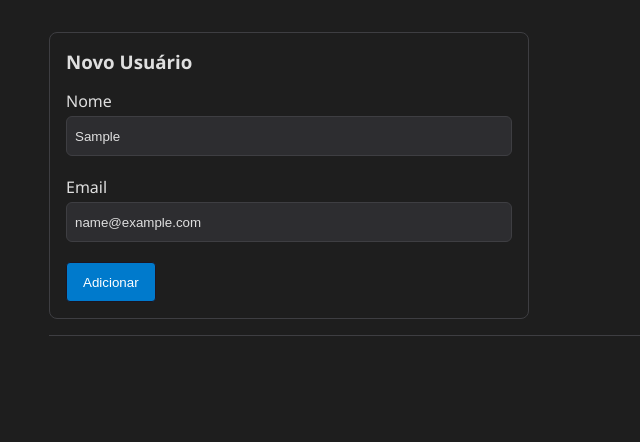
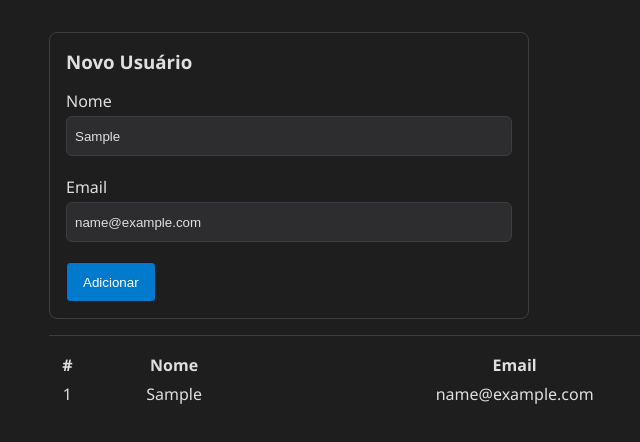
Before and after one commit to LourencoDu/web-29082024, a plain HTML site: page index.html in a window 1280 px wide. Both pictures are taken after typing "Sample", "name@example.com" into the empty fields and a click on the button "Adicionar". Shown: the whole page, without its empty margins (231-871 px from the left). Drawn offline with Linux system fonts and the light colour scheme.

Commit message:
[add] form

```diff
--- a/index.html
+++ b/index.html
@@ -43,6 +43,19 @@
         </div>
 
         <div class="divider"></div>
+
+        <table id="users-table">
+          <thead>
+            <tr>
+              <th>#</th>
+              <th>Nome</th>
+              <th>Email</th>
+              <th></th>
+            </tr>
+          </thead>
+          <tbody>
+          </tbody>
+        </table>
       </div>
     </div>
   </body>
--- a/script.js
+++ b/script.js
@@ -1,6 +1,35 @@
+const users = [];
+
 function adicionar() {
-  const name = document.getElementById("name");
-  const email = document.getElementById("email");
+  const name = document.getElementById("name").value;
+  const email = document.getElementById("email").value;
 
-  const tableTbody = document.querySelector("#table tbody");
+  if(name && email) {
+    users.push({ name, email });
+    renderizarTabela();
+  }
 }
+
+function renderizarTabela() {
+  const tableTbody = document.querySelector("#users-table tbody");
+  tableTbody.innerHTML = "";
+
+  users.forEach((user, index) => {
+    const newRow = document.createElement("tr");
+
+    const idColumn = document.createElement("td");
+    idColumn.textContent = index + 1;
+
+    const nameColumn = document.createElement("td");
+    nameColumn.textContent = user.name;
+
+    const emailColumn = document.createElement("td");
+    emailColumn.textContent = user.email;
+
+    newRow.appendChild(idColumn);
+    newRow.appendChild(nameColumn);
+    newRow.appendChild(emailColumn);
+
+    tableTbody.appendChild(newRow);
+  })
+}
```
Also changed, not shown: index-table.html (+1 -12 lines).
